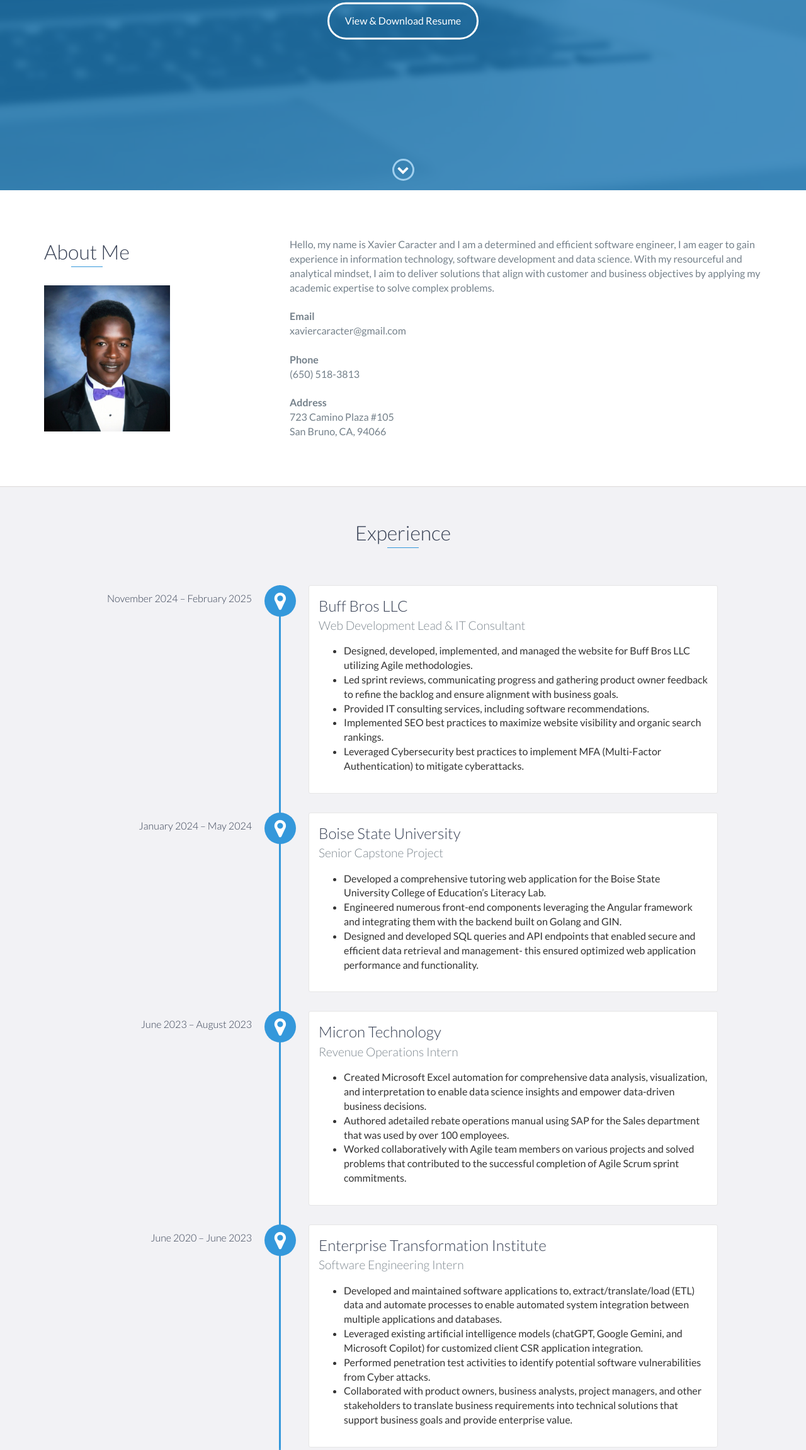
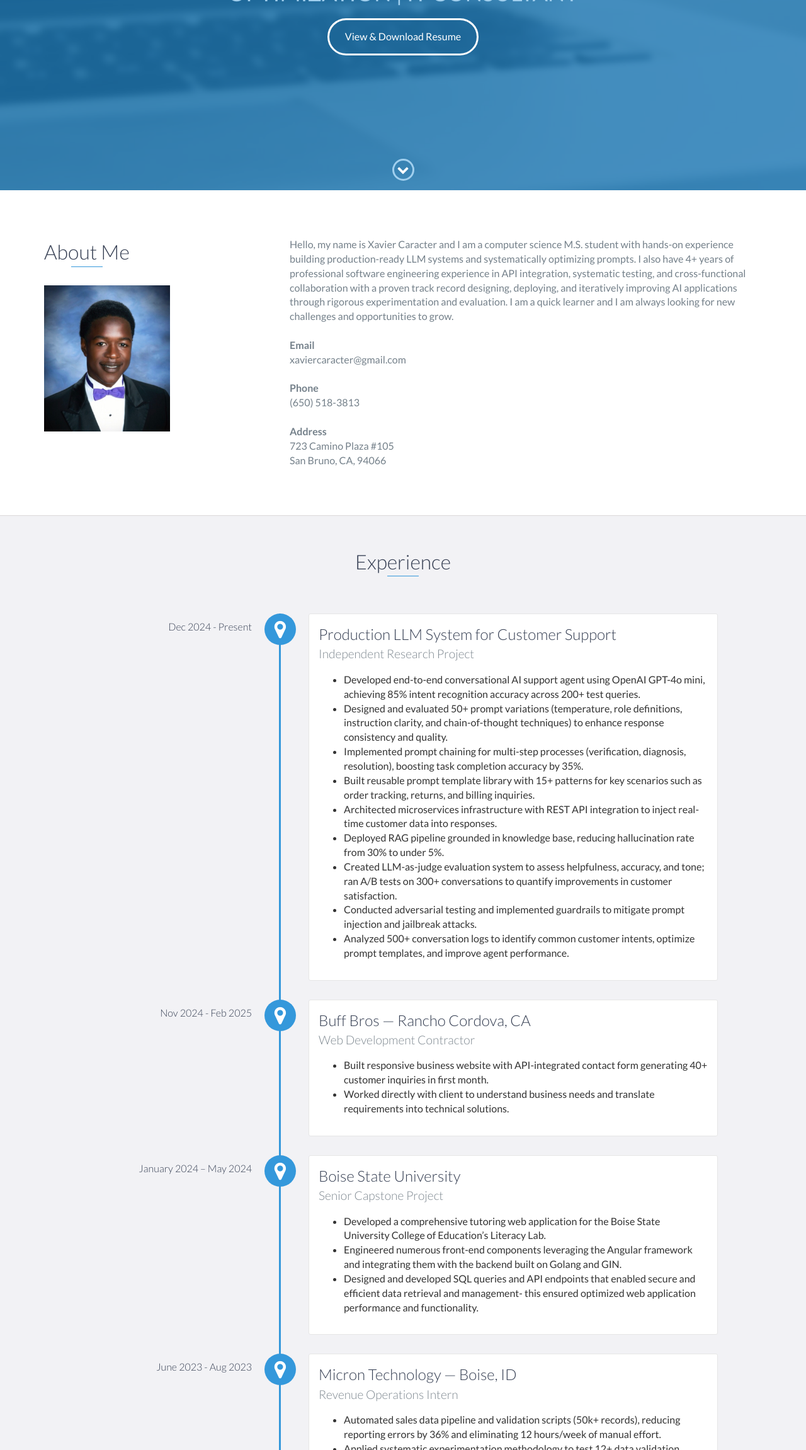
Before and after one commit to xaviercaracter/xaviercaracter.github.io, a website: page index.html in a window 1280 px wide. Shown: the part 498-2800 px from the top of the page at 63% size. Drawn offline with nearby package versions, Linux system fonts and the light colour scheme.

Commit message:
MOst recent updates to resume and website

```diff
--- a/index.html
+++ b/index.html
@@ -33,9 +33,9 @@
             <li>
                 <a href="#education">Education</a>
             </li>
-            <li>
+            <!-- <li>
                 <a href="#projects">Projects</a>
-            </li>
+            </li> -->
             <li>
                 <a href="#skills">Skills</a>
             </li>
@@ -48,9 +48,9 @@
 
     <div id="lead">
         <div id="lead-content">
-            <h1>Xavier Carcater</h1>
-            <h2>Full Stack Web Developer & IT Consultant</h2>
-            <a href="resume/XavierResume2025.pdf" class="btn-rounded-white">View & Download Resume</a>
+            <h1>Xavier Caracter</h1>
+            <h2>AI ENGINEER | FULL-STACK LLM APPLICATIONS | PROMPT OPTIMIZATION | IT CONSULTANT</h2>
+            <a href="resume/Xavier_Caracter_Resume_2026PE_3.pdf" class="btn-rounded-white">View & Download Resume</a>
         </div>
         <!-- End #lead-content -->
 
@@ -75,10 +75,11 @@
                 </div>
                 <div class="col-md-8">
                     <p>
-                        Hello, my name is Xavier Caracter and I am a determined and efficient software engineer,
-                        I am eager to gain experience in information technology, software development and data science.
-                        With my resourceful and analytical mindset, I aim to deliver solutions that align with customer
-                        and business objectives by applying my academic expertise to solve complex problems.
+                        Hello, my name is Xavier Caracter and I am a computer science M.S. student with hands-on experience building production-ready
+                        LLM systems and systematically optimizing prompts. I also have 4+ years of professional software
+                        engineering experience in API integration, systematic testing, and cross-functional
+                        collaboration with a proven track record designing, deploying, and iteratively improving AI
+                        applications through rigorous experimentation and evaluation. I am a quick learner and I am always looking for new challenges and opportunities to grow.
                     </p><br />
                     <p><strong>Email</strong></p>
                     <p>xaviercaracter@gmail.com</p><br />
@@ -96,15 +97,28 @@
     <div id="experience" class="background-alt">
         <h2 class="heading">Experience</h2>
         <div id="experience-timeline">
-            <div data-date="November 2024 – February 2025">
-                <h3>Buff Bros LLC</h3>
-                <h4>Web Development Lead & IT Consultant</h4>
+            <div data-date="Dec 2024 - Present">
+                <h3>Production LLM System for Customer Support</h3>
+                <h4>Independent Research Project</h4>
                 <ul>
-                    <li>Designed, developed, implemented, and managed the website for Buff Bros LLC utilizing Agile methodologies.</li>
-                    <li>Led sprint reviews, communicating progress and gathering product owner feedback to refine the backlog and ensure alignment with business goals.</li>
-                    <li>Provided IT consulting services, including software recommendations.</li>
-                    <li>Implemented SEO best practices to maximize website visibility and organic search rankings.</li>
-                    <li>Leveraged Cybersecurity best practices to implement MFA (Multi-Factor Authentication) to mitigate cyberattacks.</li></ul>
+                    <li>Developed end-to-end conversational AI support agent using OpenAI GPT-4o mini, achieving 85% intent recognition accuracy across 200+ test queries.</li>
+                    <li>Designed and evaluated 50+ prompt variations (temperature, role definitions, instruction clarity, and chain-of-thought techniques) to enhance response consistency and quality.</li>
+                    <li>Implemented prompt chaining for multi-step processes (verification, diagnosis, resolution), boosting task completion accuracy by 35%.</li>
+                    <li>Built reusable prompt template library with 15+ patterns for key scenarios such as order tracking, returns, and billing inquiries.</li>
+                    <li>Architected microservices infrastructure with REST API integration to inject real-time customer data into responses.</li>
+                    <li>Deployed RAG pipeline grounded in knowledge base, reducing hallucination rate from 30% to under 5%.</li>
+                    <li>Created LLM-as-judge evaluation system to assess helpfulness, accuracy, and tone; ran A/B tests on 300+ conversations to quantify improvements in customer satisfaction.</li>
+                    <li>Conducted adversarial testing and implemented guardrails to mitigate prompt injection and jailbreak attacks.</li>
+                    <li>Analyzed 500+ conversation logs to identify common customer intents, optimize prompt templates, and improve agent performance.</li>
+                </ul>
+            </div>
+            <div data-date="Nov 2024 - Feb 2025">
+                <h3>Buff Bros — Rancho Cordova, CA</h3>
+                <h4>Web Development Contractor</h4>
+                <ul>
+                    <li>Built responsive business website with API-integrated contact form generating 40+ customer inquiries in first month.</li>
+                    <li>Worked directly with client to understand business needs and translate requirements into technical solutions.</li>
+                </ul>
             </div>
             <div data-date="January 2024 – May 2024">
                 <h3>Boise State University</h3>
@@ -120,37 +134,24 @@
                         optimized web application performance and functionality.</li>
                 </ul>
             </div>
-            <div data-date="June 2023 – August 2023">
-                <h3>Micron Technology</h3>
+            <div data-date="June 2023 - Aug 2023">
+                <h3>Micron Technology — Boise, ID</h3>
                 <h4>Revenue Operations Intern</h4>
                 <ul>
-                    <li>Created Microsoft Excel automation for comprehensive data analysis,
-                        visualization, and interpretation to enable data science insights and
-                        empower data-driven business decisions.</li>
-                    <li>Authored adetailed rebate operations manual using SAP for the Sales
-                        department that was used by over 100 employees.</li>
-                    <li>Worked collaboratively with Agile team members on various projects
-                        and solved problems that contributed to the successful completion of
-                        Agile Scrum sprint commitments.</li>
+                    <li>Automated sales data pipeline and validation scripts (50k+ records), reducing reporting errors by 36% and eliminating 12 hours/week of manual effort.</li>
+                    <li>Applied systematic experimentation methodology to test 12+ data validation approaches, measuring precision/recall metrics to optimize anomaly detection accuracy.</li>
+                    <li>Created adopted documentation and presented solutions to cross-functional sales operations team.</li>
+                    <li>Worked cross-functionally with sales operations team to understand ambiguous requirements and deliver impactful solutions.</li>
                 </ul>
             </div>
-            <div data-date="June 2020 – June 2023">
-                <h3>Enterprise Transformation Institute</h3>
-                <h4>Software Engineering Intern</h4>
+            <div data-date="June 2020 - June 2023">
+                <h3>Enterprise Transformation Institute — San Francisco, CA</h3>
+                <h4>Junior Software Engineer</h4>
                 <ul>
-                    <li>Developed and maintained software applications to,
-                        extract/translate/load (ETL) data and automate processes to enable
-                        automated system integration between multiple applications and
-                        databases.</li>
-                    <li>Leveraged existing artificial intelligence models (chatGPT, Google
-                        Gemini, and Microsoft Copilot) for customized client CSR application
-                        integration.</li>
-                    <li>Performed penetration test activities to identify potential software
-                        vulnerabilities from Cyber attacks.</li>
-                    <li>Collaborated with product owners, business analysts, project
-                        managers, and other stakeholders to translate business requirements
-                        into technical solutions that support business goals and provide
-                        enterprise value.</li>
+                    <li>Developed and maintained 25+ Selenium automation scripts across 8 client projects.</li>
+                    <li>Integrated test automation into CI/CD pipelines, reducing regression testing time by 36%.</li>
+                    <li>Designed systematic testing frameworks with defined success metrics (methodology later applied to LLM prompt optimization).</li>
+                    <li>Debugged production issues using JavaScript, Python, and SQL in ambiguous, fast-paced environments.</li>
                 </ul>
             </div>
         </div>
@@ -159,6 +160,18 @@
 
     <div id="education">
         <h2 class="heading">Education</h2>
+        <div class="education-block">
+            <h3>Johns Hopkins University — Whiting School of Engineering</h3>
+            <span class="education-date">Expected 2026</span>
+            <h4>Master of Science in Computer Science (In Progress, Remote)</h4>
+            <ul>
+                <li>
+                    Relevant Coursework: Machine Learning, Natural Language Processing, Agentic AI
+                </li>
+            </ul>
+        </div>
+        <!-- End .education-block -->
+
         <div class="education-block">
             <h3>Boise State University</h3>
             <span class="education-date">Aug 2018 - May 2024</span>
@@ -207,6 +220,7 @@
     </div>
     <!-- End #education -->
 
+    <!-- Projects section commented out for later update
     <div id="projects" class="background-alt">
         <h2 class="heading">Projects</h2>
         <div class="container">
@@ -215,61 +229,50 @@
                     <div class="project-image">
                         <img src="images/sdplogo.png" width="300" height="345" />
                     </div>
-                    <!-- End .project-image -->
                     <div class="project-info">
                         <h3>Senior Design Project</h3>
                         <br>
                         <a href="https://github.com/cs481-ekh/s24-illiterate-librarians">View Senior Design Project</a>
                     </div>
-                    <!-- End .project-info -->
                 </div>
-
 
                 <div class="project shadow-large">
                     <div class="project-image">
                         <img src="images/JavaLogo.png" width="300" height="300" />
                     </div>
-                    <!-- End .project-image -->
                     <div class="project-info">
                         <h3>Java Projects</h3>
                         <br>
                         <a href="https://github.com/xaviercaracter/Top-Java-Projects">View Java Projects</a>
                     </div>
-                    <!-- End .project-info -->
                 </div>
-                <!-- End .project -->
 
                 <div class="project shadow-large">
                     <div class="project-image">
                         <img src="images/PyLogo.png" width="300" height="300" />
                     </div>
-                    <!-- End .project-image -->
                     <div class="project-info">
                         <h3>Python Projects</h3>
                         <br>
                         <a href="https://github.com/xaviercaracter/Top-Python-Projects">View Python Projects</a>
                     </div>
-                    <!-- End .project-info -->
                 </div>
-                <!-- End .project -->
 
                 <div class="project shadow-large">
                     <div class="project-image">
                         <img src="images/sqlLogo.png" width="300" height="345" />
                     </div>
-                    <!-- End .project-image -->
                     <div class="project-info">
                         <h3>SQL Projects</h3>
                         <br>
                         <a href="https://github.com/xaviercaracter/Top-SQL-Projects">View SQL Projects</a>
                     </div>
-                    <!-- End .project-info -->
                 </div>
 
             </div>
         </div>
     </div>
-    <!-- End #projects -->
+    End #projects -->
 
     <div id="skills">
         <h2 class="heading">Skills</h2>
@@ -292,12 +295,15 @@
             <li>HTML</li>
             <li>JavaScript</li>
             <li>CSS</li>
-            <li>Microsoft Excel</li>
-            <li>Microsoft Power BI</li>
-            <li>Microsoft Access</li>
-            <li>Microsoft Word</li>
-            <li>Agile/Scrum Operations</li>
+            <li>LLM APIs (OpenAI GPT-4, GPT-4o mini, GPT-3.5)</li>
+            <li>Vector Databases</li>
+            <li>Prompt Testing</li>
+            <li>A/B Testing</li>
+            <li>AI Safety</li>
+            <li>Guardrails</li>
+            <li>LLM Evaluation Frameworks</li>
             <li>React Native</li>
+            <li>Angular</li>
             <li>Angular CLI</li>
             <li>TypeScript</li>
             <li>Expo CLI</li>
@@ -309,6 +315,29 @@
             <li>JSON</li>
             <li>SonarQube</li>
             <li>R</li>
+            <li>Prompt Engineering</li>
+            <li>Chain-of-Thought Prompting</li>
+            <li>Few-Shot Learning</li>
+            <li>Role-Based Prompting</li>
+            <li>Systematic Prompt Optimization</li>
+            <li>RAG Architecture</li>
+            <li>OpenAI API</li>
+            <li>LangChain</li>
+            <li>LangGraph</li>
+            <li>Flask/FastAPI</li>
+            <li>REST APIs</li>
+            <li>Node.js</li>
+            <li>AWS</li>
+            <li>Microservices</li>
+            <li>CI/CD</li>
+            <li>Systematic Experimentation</li>
+            <li>LLM Evaluation</li>
+            <li>Prompt Versioning</li>
+            <li>Microsoft Excel</li>
+            <li>Microsoft Power BI</li>
+            <li>Microsoft Access</li>
+            <li>Microsoft Word</li>
+            <li>Agile/Scrum Operations</li>
         </ul>
     </div>
     <!-- End #skills -->
--- a/js/scripts.min.js
+++ b/js/scripts.min.js
@@ -9,4 +9,4 @@
     Description: This file contains all the scripts associated with the single-page
     portfolio website.
 */
-!function(n){n("html").removeClass("no-js"),n("header a").click(function(e){if(!n(this).hasClass("no-scroll")){e.preventDefault();var t=n(this).attr("href"),i=n(t).offset().top;n("html, body").animate({scrollTop:i+"px"},+Math.abs(window.pageYOffset-n(t).offset().top)),n("header").hasClass("active")&&n("header, body").removeClass("active")}}),n("#to-top").click(function(){n("html, body").animate({scrollTop:0},500)}),n("#lead-down span").click(function(){var e=n("#lead").next().offset().top;n("html, body").animate({scrollTop:e+"px"},500)}),n("#experience-timeline").each(function(){$this=n(this),$userContent=$this.children("div"),$userContent.each(function(){n(this).addClass("vtimeline-content").wrap('<div class="vtimeline-point"><div class="vtimeline-block"></div></div>')}),$this.find(".vtimeline-point").each(function(){n(this).prepend('<div class="vtimeline-icon"><i class="fa fa-map-marker"></i></div>')}),$this.find(".vtimeline-content").each(function(){var e=n(this).data("date");e&&n(this).parent().prepend('<span class="vtimeline-date">'+e+"</span>")})}),n("#mobile-menu-open").click(function(){n("header, body").addClass("active")}),n("#mobile-menu-close").click(function(){n("header, body").removeClass("active")}),n("#view-more-projects").click(function(e){e.preventDefault(),n(this).fadeOut(300,function(){n("#more-projects").fadeIn(300)})})}(jQuery);
+!function(n){n("html").removeClass("no-js"),n("header a").click(function(e){if(!n(this).hasClass("no-scroll")){e.preventDefault();var t=n(this).attr("href"),i=n(t).offset().top;n("html, body").animate({scrollTop:i+"px"},.9*Math.abs(window.pageYOffset-n(t).offset().top)),n("header").hasClass("active")&&n("header, body").removeClass("active")}}),n("#to-top").click(function(){n("html, body").animate({scrollTop:0},500)}),n("#lead-down span").click(function(){var e=n("#lead").next().offset().top;n("html, body").animate({scrollTop:e+"px"},500)}),n("#experience-timeline").each(function(){$this=n(this),$userContent=$this.children("div"),$userContent.each(function(){n(this).addClass("vtimeline-content").wrap('<div class="vtimeline-point"><div class="vtimeline-block"></div></div>')}),$this.find(".vtimeline-point").each(function(){n(this).prepend('<div class="vtimeline-icon"><i class="fa fa-map-marker"></i></div>')}),$this.find(".vtimeline-content").each(function(){var e=n(this).data("date");e&&n(this).parent().prepend('<span class="vtimeline-date">'+e+"</span>")})}),n("#mobile-menu-open").click(function(){n("header, body").addClass("active")}),n("#mobile-menu-close").click(function(){n("header, body").removeClass("active")}),n("#view-more-projects").click(function(e){e.preventDefault(),n(this).fadeOut(300,function(){n("#more-projects").fadeIn(300)})})}(jQuery);
```
Also changed, not shown: 2 other files.
